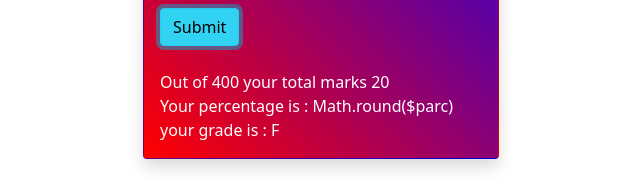
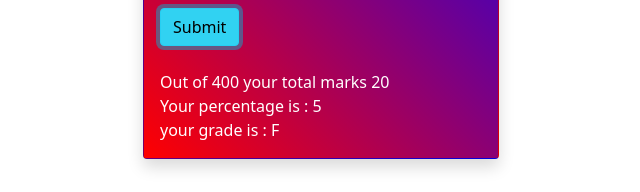
Before and after one commit to tanvirulislam/Marksheet, a plain HTML site: page index.html in a window 1280 px wide. Both pictures are taken after typing "5", "5", "5", "5" into the empty fields and a click on the button "Submit". Shown: the part 296-488 px from the top of the page, without its empty margins (319-959 px from the left). Drawn offline with nearby package versions, Linux system fonts and the light colour scheme.

Commit message:
Update index.html

```diff
--- a/index.html
+++ b/index.html
@@ -81,7 +81,7 @@
             // console.log(bangla);
 
             let total = parseInt(bangla) + parseInt(english) + parseInt(math) + parseInt(social)
-            let parc = (total / 400) * 100;
+            let parc = Math.round((total / 400) * 100);
             // alert(parc);
             if (parc <= 100 && parc >= 80) {
                 grade = 'A';
@@ -91,7 +91,7 @@
                 grade = 'F';
             }
 
-            document.getElementById('showdata').innerHTML = ` Out of 400 your total marks ${total} <br>Your percentage is : Math.round($parc) <br> your grade is : ${grade}`
+            document.getElementById('showdata').innerHTML = ` Out of 400 your total marks ${total} <br>Your percentage is : ${parc} <br> your grade is : ${grade}`
         }
 
 
```
